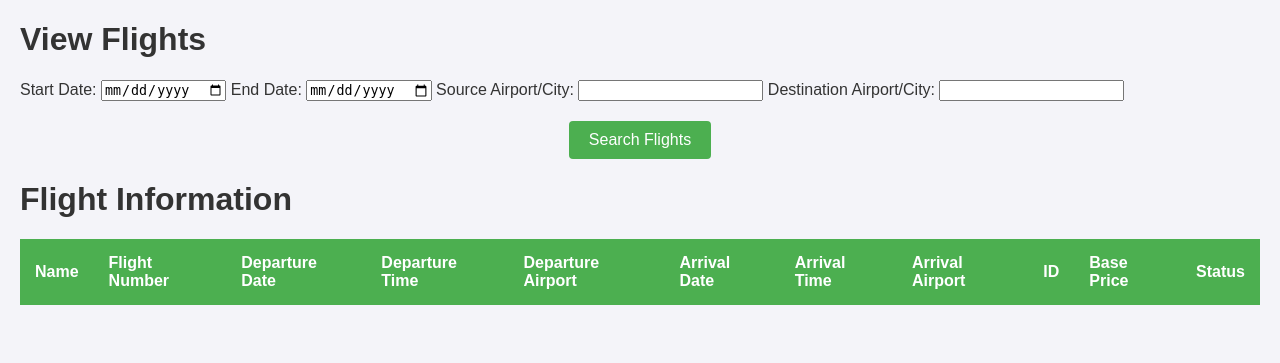
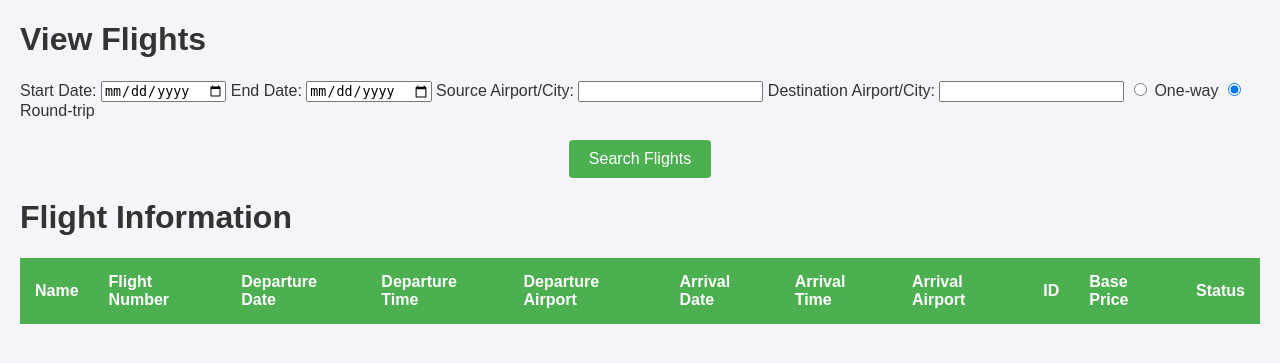
Before and after one commit to dooont/databasesfinal, a Flask app: page /flights-staff in a window 1280 px wide. Shown: the top 363 px of the page. Run offline with Flask 3, Linux system fonts and the light colour scheme; data that the repository does not hold is empty.

Commit message:
changes to html

```diff
--- a/app.py
+++ b/app.py
@@ -529,7 +529,9 @@ def logout():
     global customerLogged
     global staffLogged
     customerLogged = False
+    print(customerLogged)
     staffLogged = False
+    print("logged out")
     return redirect('/')
 
 if __name__ == '__main__':
--- a/templates/view_flights_staff.html
+++ b/templates/view_flights_staff.html
@@ -19,6 +19,9 @@
 
         <label for="destination">Destination Airport/City:</label>
         <input type="text" id="destination" name="destination">
+
+        <input type="radio" name="flight_type" value="one-way" onChange="disableEndDate()"> One-way
+        <input type="radio" name="flight_type" value="round-trip" onChange="disableEndDate()" checked> Round-trip
 
         <button type="submit">Search Flights</button>
     </form>
@@ -58,5 +61,27 @@
             {% endfor %}
         </tbody>
     </table>
+    <script>
+        function disableEndDate() {
+            var oneWayRadio = document.querySelector('input[value="one-way"]');
+            var roundTripRadio = document.querySelector('input[value="round-trip"]');
+            var endDateInput = document.getElementById('end_date');
+
+            oneWayRadio.addEventListener('change', function() {
+                if (oneWayRadio.checked) {
+                    endDateInput.disabled = true;
+                }
+            });
+
+            roundTripRadio.addEventListener('change', function() {
+                if (roundTripRadio.checked) {
+                    endDateInput.disabled = false;
+                }
+            });
+        }
+
+        // Call the function to ensure the script executes when the page loads
+        window.onload = disableEndDate;
+    </script>
 </body>
 </html>
```
